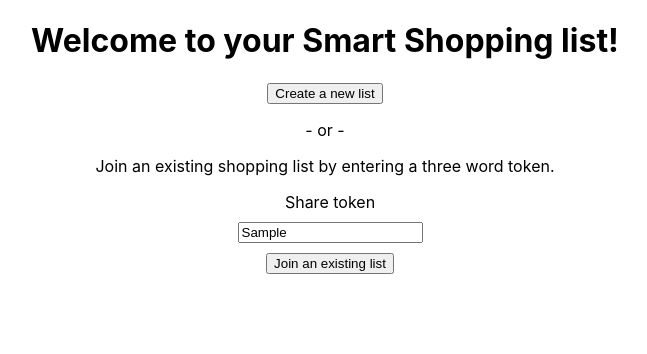
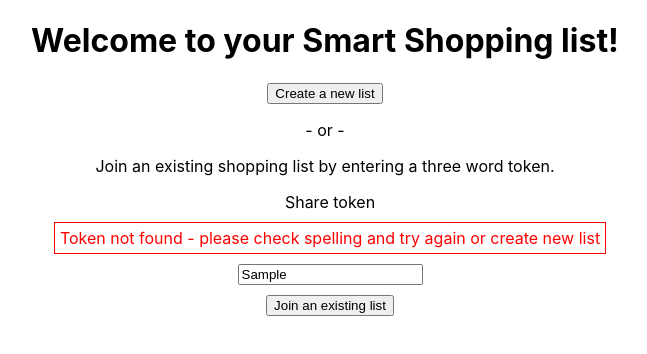
Before and after one commit to the-collab-lab/tcl-29-smart-shopping-list, a React (Create React App) app: page / in a window 1280 px wide. Both pictures are taken after typing "Sample" into the empty fields and a click on the button "Join an existing list". Shown: the top 354 px of the page, without its empty margins (315-962 px from the left). Built offline with nearby package versions, Linux system fonts and the light colour scheme; no server answers; the database is empty.

Commit message:
add error messages for when user types in a wrong token or when there is a database error

```diff
--- a/src/components/Home.css
+++ b/src/components/Home.css
@@ -19,3 +19,11 @@
   display: block;
   margin: 0 auto;
 }
+
+.errorMessage {
+  color: red;
+  border: 1px solid red;
+  display: inline-block;
+  margin-top: 10px;
+  padding: 5px;
+}
--- a/src/components/Home.jsx
+++ b/src/components/Home.jsx
@@ -9,6 +9,7 @@ import './Home.css';
 const Home = () => {
   let history = useHistory();
   const [tokenName, setTokenName] = useState('');
+  const [notification, setNotification] = useState(null);
 
   const generateToken = () => {
     const token = getToken();
@@ -23,6 +24,12 @@ const Home = () => {
     history.push('/list-view');
   };
 
+  const resetError = () => {
+    setTimeout(() => {
+      setNotification(null);
+    }, 10000);
+  };
+
   const compareToken = (e) => {
     e.preventDefault();
     console.log(tokenName);
@@ -33,8 +40,6 @@ const Home = () => {
       .then((querySnapshot) => {
         let tokenInDB;
         querySnapshot.forEach((doc) => {
-          // console.log('document id:', doc.id);
-          // console.log('exists: ', doc.exists);
           tokenInDB = doc.exists;
         });
         console.log(tokenInDB);
@@ -42,8 +47,17 @@ const Home = () => {
           localStorage.setItem('token', tokenName);
           history.push('/list-view');
         } else {
-          console.log('error');
+          setNotification(
+            'Token not found - please check spelling and try again or create new list',
+          );
         }
+        resetError();
+      })
+      .catch((error) => {
+        setNotification(
+          'An unexpected error occurred, please refresh the page and try again',
+        );
+        resetError();
       });
   };
 
@@ -57,6 +71,10 @@ const Home = () => {
       <form onSubmit={compareToken}>
         <label htmlFor="inputToken" className="shareToken">
           Share token
+          <br />
+          {notification ? (
+            <div className="errorMessage">{notification}</div>
+          ) : null}
         </label>
         <input
           className="inputBox"
```
